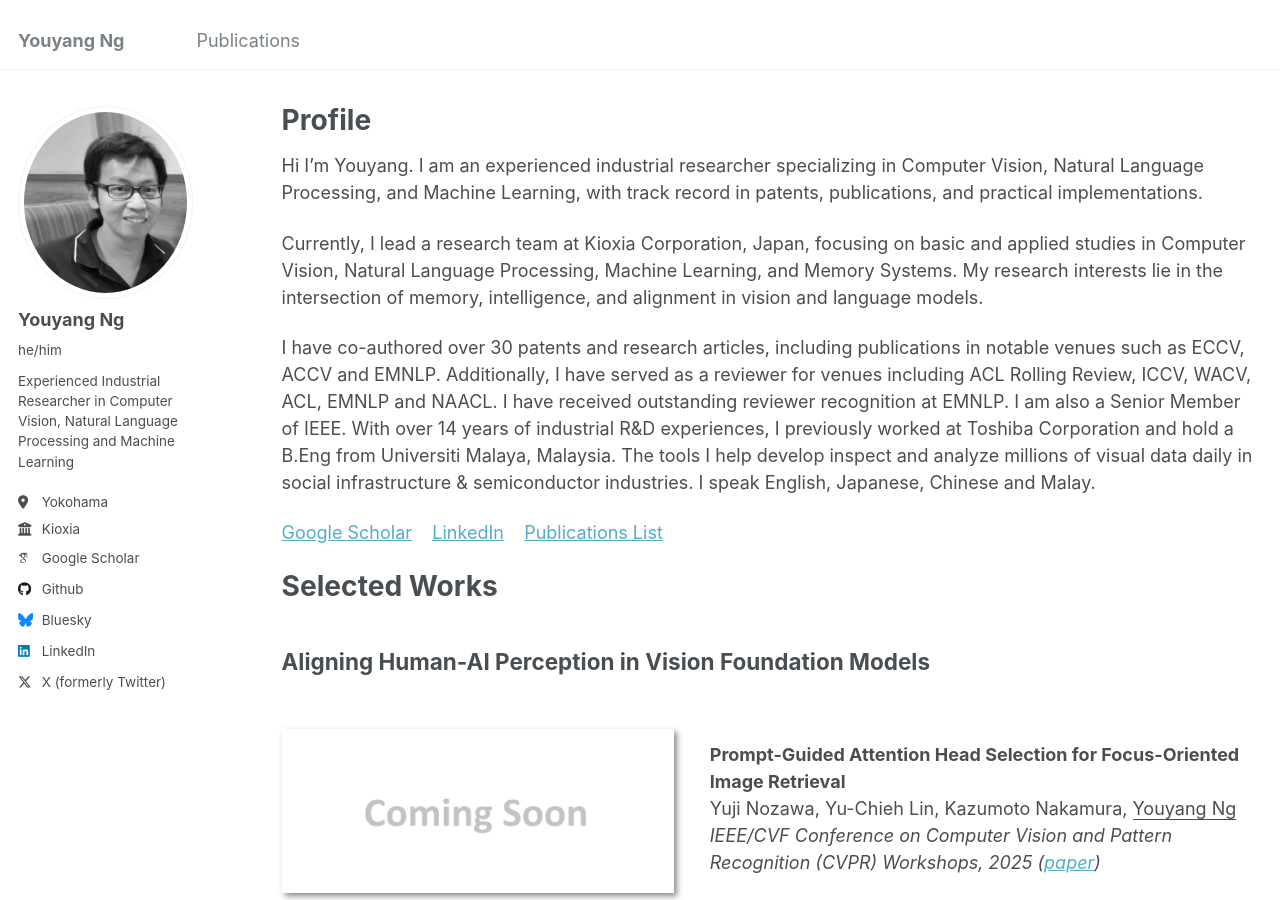
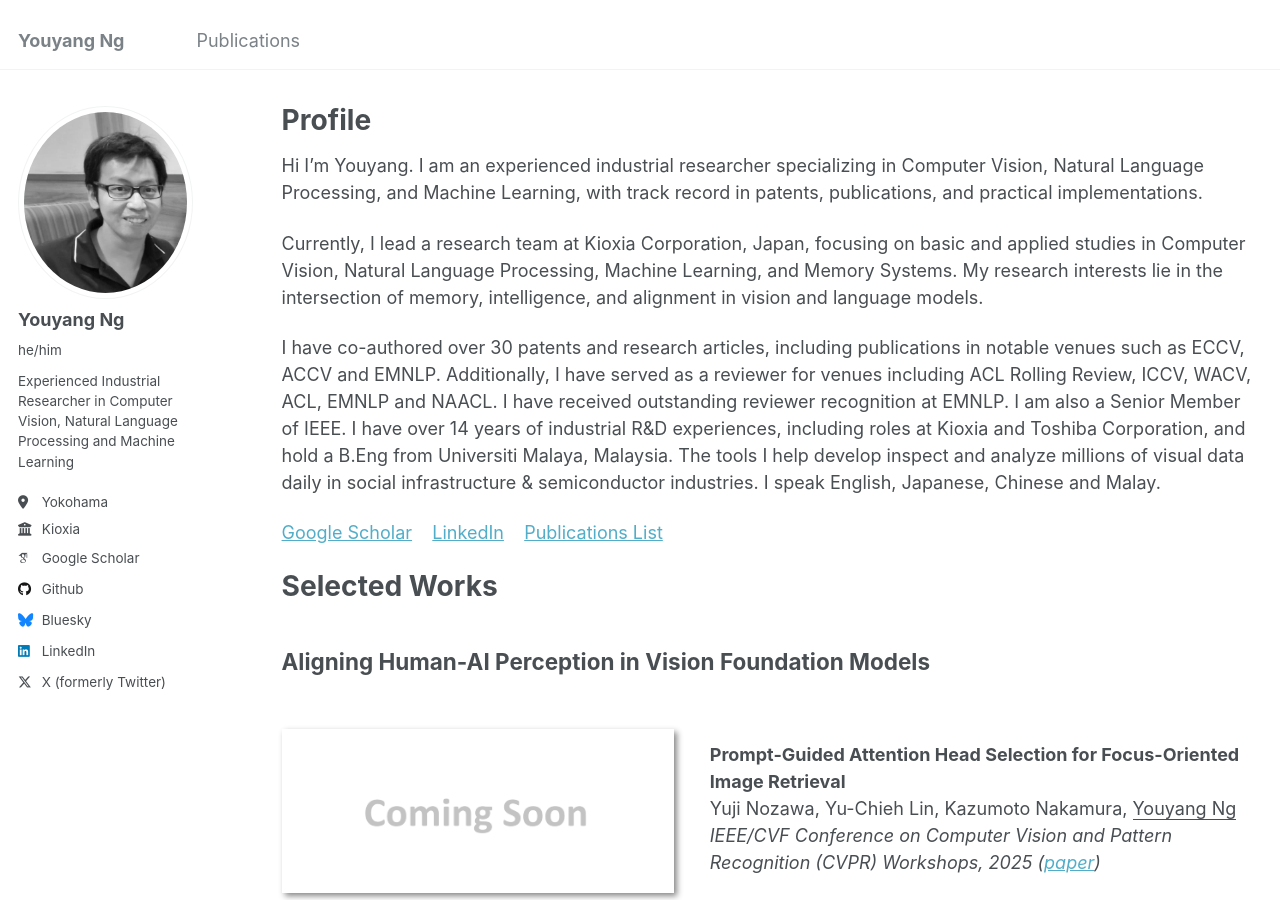
Before and after one commit to yy29/yy29.github.io, a Jekyll site: the page built from _pages/about.md, in a window 1280 px wide and 900 px high. Built offline with Jekyll 4.4.1, drawn with Linux system fonts in a browser that asks for light colours; some web fonts are replaced.

Commit message:
Update about.md

```diff
--- a/_pages/about.md
+++ b/_pages/about.md
@@ -12,7 +12,7 @@ Hi I'm Youyang. I am an experienced industrial researcher specializing in  Compu
 
 Currently, I lead a research team at Kioxia Corporation, Japan, focusing on basic and applied studies in Computer Vision, Natural Language Processing, Machine Learning, and Memory Systems. My research interests lie in the intersection of memory, intelligence, and alignment in vision and language models.
 
-I have co-authored over 30 patents and research articles, including publications in notable venues such as ECCV, ACCV and EMNLP. Additionally, I have served as a reviewer for venues including ACL Rolling Review, ICCV, WACV, ACL, EMNLP and NAACL. I have received outstanding reviewer recognition at EMNLP. I am also a Senior Member of IEEE. With over 14 years of industrial R&D experiences, I previously worked at Toshiba Corporation and hold a B.Eng from Universiti Malaya, Malaysia. The tools I help develop inspect and analyze millions of visual data daily in social infrastructure & semiconductor industries. I speak English, Japanese, Chinese and Malay.
+I have co-authored over 30 patents and research articles, including publications in notable venues such as ECCV, ACCV and EMNLP. Additionally, I have served as a reviewer for venues including ACL Rolling Review, ICCV, WACV, ACL, EMNLP and NAACL. I have received outstanding reviewer recognition at EMNLP. I am also a Senior Member of IEEE. I have over 14 years of industrial R&D experiences, including roles at Kioxia and Toshiba Corporation, and hold a B.Eng from Universiti Malaya, Malaysia. The tools I help develop inspect and analyze millions of visual data daily in social infrastructure & semiconductor industries. I speak English, Japanese, Chinese and Malay.
 
 [Google Scholar](https://scholar.google.com/citations?user=4BGLw_QAAAAJ) &nbsp;&nbsp; [LinkedIn](https://www.linkedin.com/in/youyang-ng-55a10ab9/) &nbsp;&nbsp; [Publications List](publications.md)
 
```
